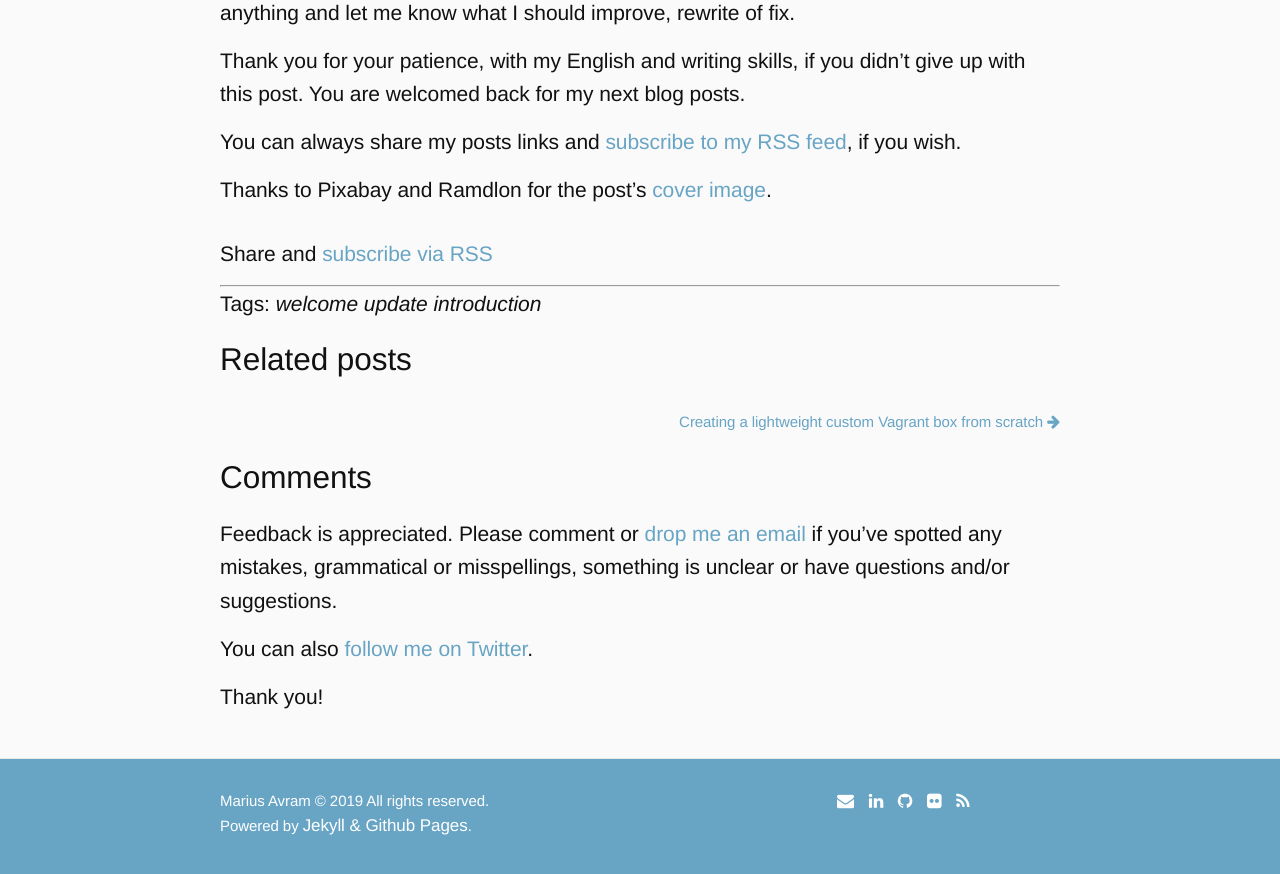
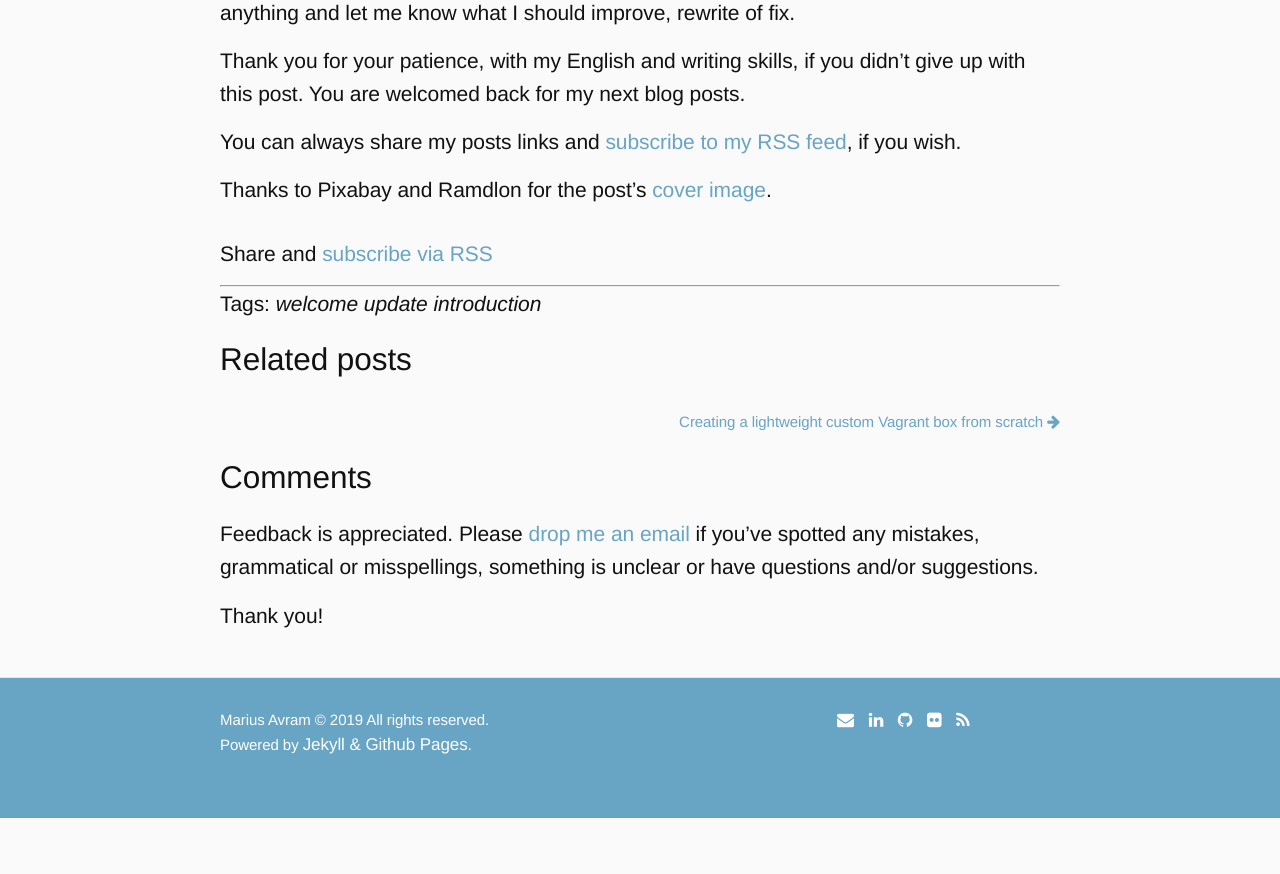
Before and after one commit to mariusavram91/mariusavram, a Jekyll site: the page built from _posts/2015-05-01-welcome.markdown, in a window 1280 px wide and 900 px high, scrolled down 923 px. Shown: the top 874 px of the window. Built offline with Jekyll 4.4.1, drawn with Linux system fonts in a browser that asks for light colours; nearby versions of some CDN libraries; comment, search, counter and statistics services are not loaded; after the commit the page ends 1741 px from its top, so only the background shows below that; some of the changed lines change nothing that is shown.

Commit message:
Drop Disqus

```diff
--- a/_config.yml
+++ b/_config.yml
@@ -16,10 +16,7 @@
 
 permalink: /blog/:year/:month/:day/:title/
 
-twitter_username: mariusavram91
 github_username:  mariusavram91
-
-disqus_name: mariusavram
 
 # Build settings
 markdown: kramdown
--- a/_includes/disqus.html
+++ /dev/null
@@ -1,16 +0,0 @@
-<div id="disqus_thread"></div>
-<script>
-    var disqus_config = function () {
-        this.page.url = '{{ site.url }}{{ page.url }}';
-        this.page.identifier = '{{ page.id }}';
-    };
-    (function() {  // DON'T EDIT BELOW THIS LINE
-        var d = document, s = d.createElement('script');
-
-        s.src = '//{{ site.disqus_name }}.disqus.com/embed.js';
-
-        s.setAttribute('data-timestamp', +new Date());
-        (d.head || d.body).appendChild(s);
-    })();
-</script>
-<noscript>Please enable JavaScript to view the <a href="https://disqus.com/?ref_noscript" rel="nofollow">comments powered by Disqus.</a></noscript>
--- a/_layouts/post.html
+++ b/_layouts/post.html
@@ -46,11 +46,8 @@
 
   <h2>Comments</h2>
 
-  <p>Feedback is appreciated. Please comment or <a
+  <p>Feedback is appreciated. Please <a
     href="mailto:me@mariusavram.com">drop me an email</a> if you’ve spotted any mistakes, grammatical or misspellings, something is unclear or have questions and/or suggestions.</p>
-  <p>You can also <a href="https://twitter.com/mariusavram91" target="_blank">follow me on Twitter</a>.</p>
   <p>Thank you!</p>
 
-  {% include disqus.html %}
-
 </article>
```
